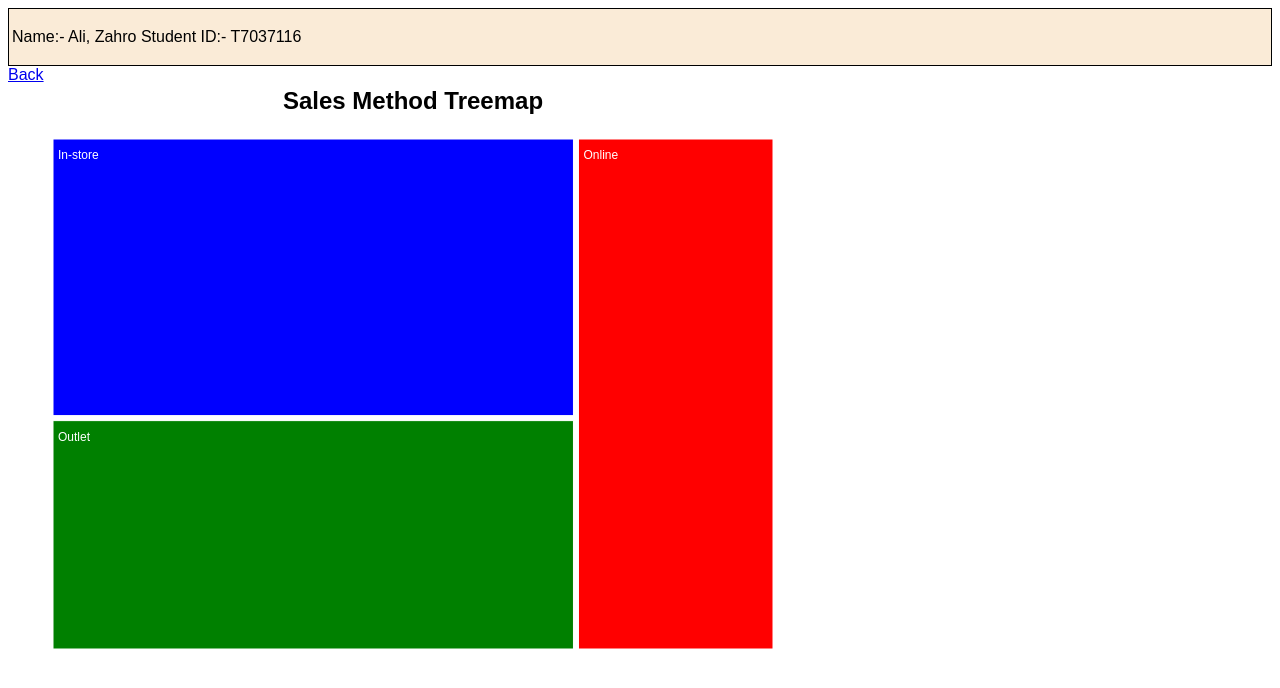
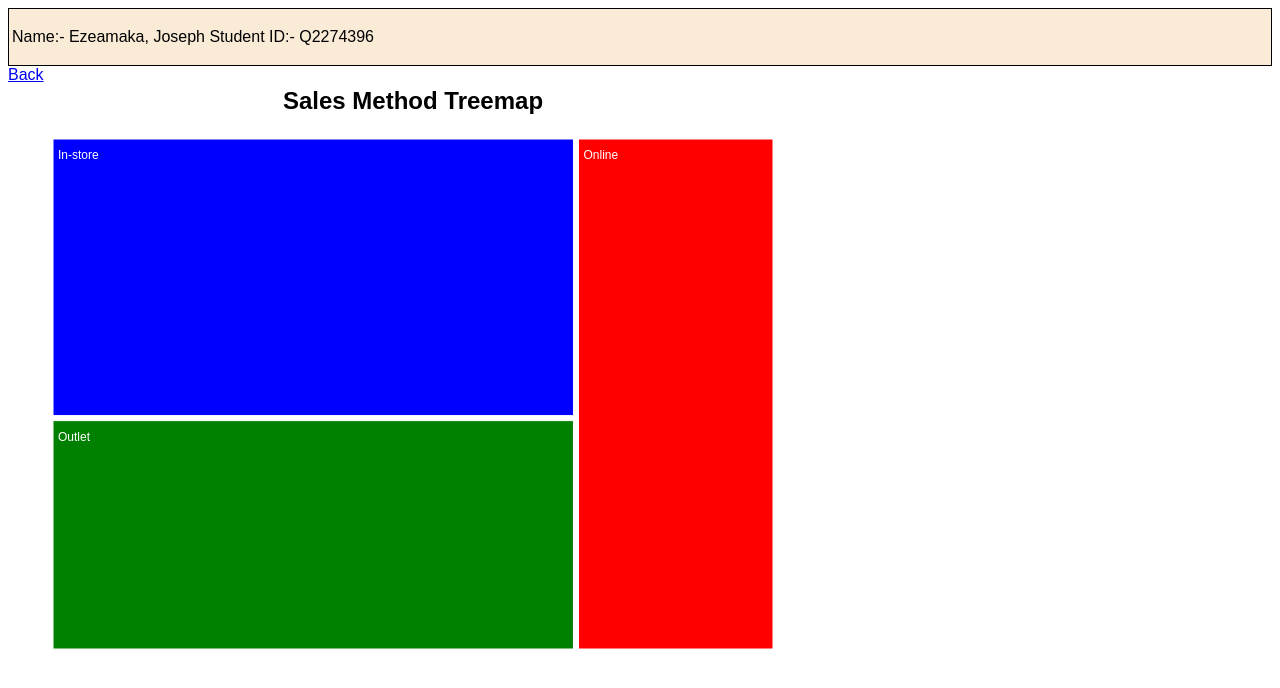
Before and after one commit to chiedozie013/Interactive-Visualisation-ICA, a plain HTML site: page student-4/index.html in a window 1280 px wide. Drawn offline with nearby package versions, Linux system fonts and the light colour scheme.

Commit message:
update on student details

```diff
--- a/student-4/index.html
+++ b/student-4/index.html
@@ -41,7 +41,7 @@
   </head>
   <body>
     <section id="student-details">
-      <p>Name:- Ali, Zahro Student ID:- T7037116</p>
+      <p>Name:- Ezeamaka, Joseph Student ID:- Q2274396</p>
     </section>
     <nav><a href="../index.html">Back</a></nav>
 
```
